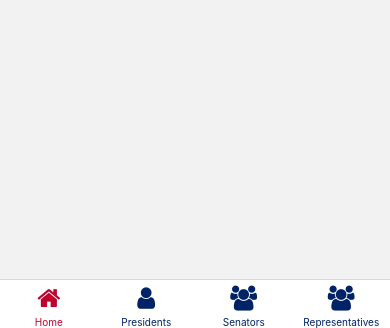
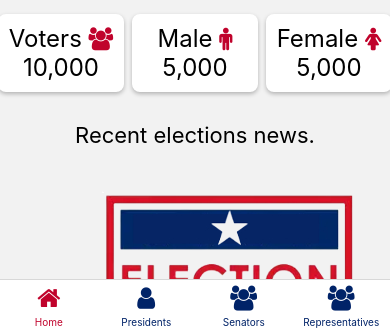
Before and after one commit to nushon/votewise, a React Native app drawn with its web renderer: screen /Home in a window 390 px wide. Shown: the part 516-844 px from the top of the page. Built offline with nearby package versions, Linux system fonts and the light colour scheme.

Commit message:
Update the Home screen

```diff
--- a/components/screen/HomeScreen.js
+++ b/components/screen/HomeScreen.js
@@ -1,11 +1,41 @@
 import React from "react";
-import {View, Text, Image, StyleSheet, SafeAreaView} from 'react-native';
-import { NavigationContainer } from '@react-navigation/native';
+import {View, Text, Image, StyleSheet, ScrollView} from 'react-native';
+// import { NavigationContainer } from '@react-navigation/native';
 import { images } from "../../styles/GlobalImg";
+import FontAwesome from '@expo/vector-icons/FontAwesome';
 
+
+const Data = [
+  {
+    title: "Voters",
+    number: "10,000",
+    icon: "group"
+  },
+  {
+    title: "Male",
+    number: "5,000",
+    icon: "male"
+  },
+  {
+    title: "Female",
+    number: "5,000",
+    icon: "female"
+  }
+]
+
+const Item = ({title, number, icon}) =>{
+  return(
+    <View style={styles.voterStats}>
+        <Text style={styles.votersTitle}>{title} <FontAwesome name={icon} color='#c0032c' size={23} /></Text>
+        <Text style={styles.votersNumber}>{number}</Text>
+    </View>
+  )
+
+}
 function HomeScreen() {
     return (
-    <SafeAreaView>
+    <View>
+        <ScrollView>
           <View style={styles.hero}>
             <Image
               source={images.homeImages.flag_chairDesign}
@@ -14,23 +44,38 @@ function HomeScreen() {
           </View>
 
           <View style={styles.textView}>
-        <Text style={styles.welcomeText}>Welcome to the 'Future' of Liberians</Text>
+            <Text style={styles.welcomeText}>Be a part of the <Text style={styles.futureText}>'Future Liberia'</Text> we want and dream of</Text>
           </View>
-    </SafeAreaView>
+
+          <View style ={styles.votersStatsView}>
+            {Data.map((item, index) => (
+              <View key={index}>
+                <Item title={item.title} icon={item.icon} number={item.number}/>
+              </View>
+            ))
+            }
+          </View>
+          <View style={styles.newsView}>
+            <Text style={styles.textTitle}>Recent elections news.</Text>
+            <View>
+              <Image  source={images.homeImages.electionBanner}/>
+            </View>
+          </View>
+        </ScrollView>
+    </View>
 
     );
   }
   const styles = StyleSheet.create({
     hero: {
-      // marginTop: StatusBar.currentHeight || 0,
       padding: 30,
       flexDirection: 'row',
       justifyContent: 'center',
       alignItems: 'center',
-
+      marginTop: 30
     },
     title: {
-      fontSize: 35,
+      fontSize: 33,
       color: '#002368',
       fontWeight: 30,
       // marginLeft: 10,
@@ -43,13 +88,59 @@ function HomeScreen() {
     },
     welcomeText: {
       fontSize: 40,
+      color: '#002368'
       // textAlign: 'left'
     },
     textView:{
       width: 350,
       justifyContent: 'center',
-      marginLeft: 30,
-      marginTop: 50
+      marginLeft: 35,
+      // marginTop: 30
+    },
+    futureText:{
+      color:'#c0032c'
+    },
+    // Voters FlatList Styles
+    voterStats:{
+      width: 126,
+      shadowColor: 'black',
+      shadowOffset: {width: 0, height: 2},
+      shadowRadius: 4,
+      shadowOpacity: 0.26,
+      elevation: 4,
+      backgroundColor: 'white',
+      padding: 10,
+      // marginVertical: 10,
+      marginHorizontal: 4,
+      borderRadius: 8,
+      // flexDirection: 'row',
+    },
+    votersStatsView:{
+      flexDirection: 'row',
+      marginTop: 30,
+      justifyContent: 'center'
+    },
+    votersTitle: {
+      fontSize: 24,
+      textAlign: 'center'
+
+    },
+    votersNumber:{
+      fontSize: 24,
+      textAlign: 'center'
+    },
+    // News View
+    newsView:{
+      alignItems: 'center',
+      marginTop: 30
+    },
+    textTitle: {
+      fontSize: 22
+    },
+    newsHeadlineImage:{
+      width: 50,
+      height: 50,
+      resizeMode: 'cover'
     }
 
   });
--- a/components/screen/PresidentScreen.js
+++ b/components/screen/PresidentScreen.js
@@ -143,6 +143,7 @@ const Item = ({name, party, image}) =>(
 function PresidentsScreen() {
     return (
      <SafeAreaView style={styles.container}>
+      {/* <StatusBar hidden/> */}
       <FlatList
         data={Data}
         renderItem={({item}) => <Item image={item.image} name={item.name} party={item.party} />}
--- a/styles/GlobalImg.js
+++ b/styles/GlobalImg.js
@@ -2,5 +2,6 @@ export const images = {
     homeImages:{
         flag_chairDesign: require('../assets/images/libflagchair.png'),
         flag_hangDesign: require('../assets/images/liberia-flag-hang.png'),
+        electionBanner: require('../assets/images/electionBanner.png')
     }
 }
```
Also changed, not shown: assets/images/edward-appleton.png (deleted), assets/images/electionBanner.png (added), assets/images/liberia-flag-hang.jpg (deleted), dist/assetmap.json, dist/debug.html, dist/metadata.json, 9 other files. Lines whose indentation alone changed are shown as unchanged.
